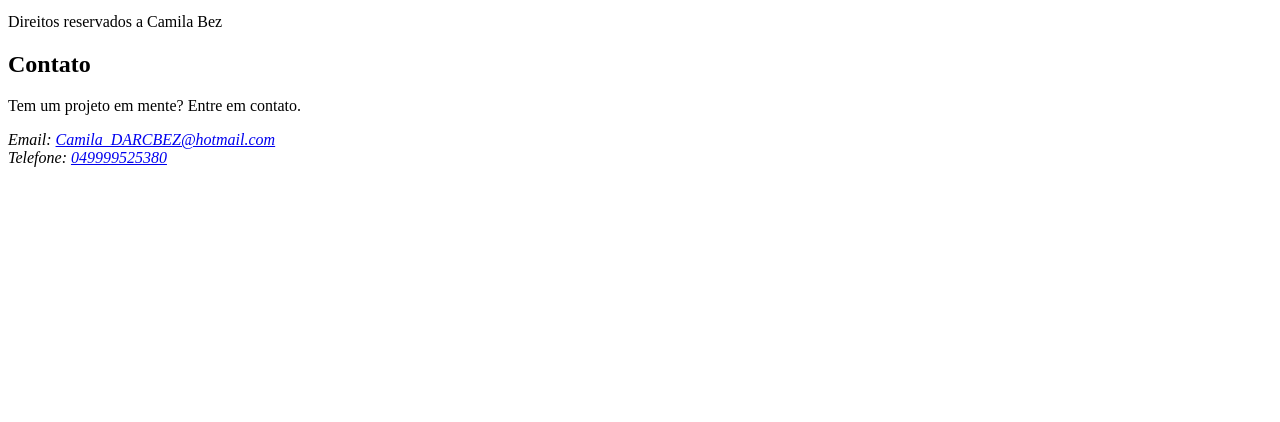
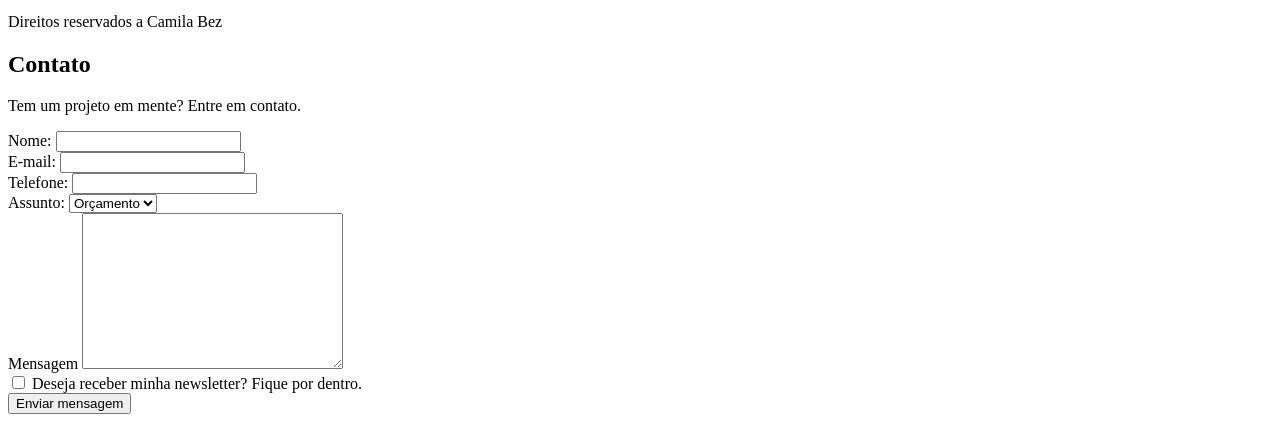
Before and after one commit to camilabeznany21-collab/Site, a plain HTML site: page index.html in a window 1280 px wide. Shown: the part 817-1239 px from the top of the page. Before the commit the page ends 992 px from the top, so only its background shows below. Drawn offline with Linux system fonts and the light colour scheme.

Commit message:
Update index.html

```diff
--- a/index.html
+++ b/index.html
@@ -66,11 +66,42 @@
             <h2>Contato</h2>
             <P>Tem um projeto em mente? Entre em contato.</P>
 
-            <address>
-                Email: <a href="mailto:Camila_DARCBEZ.com">Camila_DARCBEZ@hotmail.com</a> <br>
-                Telefone: <a href="tel:049999525380">049999525380 </a>
+            <form action="">
 
-            </address>
+                <label for="Nome">Nome: </label>
+                <input type="text" id="nome" name="nome" required> <br>
+
+                <label for="email">E-mail: </label>
+                <input type="email" id="email" name="email" required> <br>
+
+                <label for="telefone">Telefone: </label>
+                <input type="tel" id="telefone" name="telefone"> <br>
+
+                <label for="assunto">Assunto: </label>
+                <select name="assunto" id="assunto">
+                    <option value="orcamento">Orçamento</option>
+                    <option value="duvida">Dúvida</option>
+                    <option value="outro">Outro</option>
+                </select>
+
+                <br>
+
+                <label for="mensagem">Mensagem</label>
+                <textarea name="mensagem" id="mensagem" cols="30" rows="10" required></textarea>
+                <br>
+
+                <input type="checkbox" id="incricao" name="inscricao">
+                <label for="inscricao">Deseja receber minha newsletter? Fique por dentro.</label>
+
+                <br>
+
+                <input type="submit" value="Enviar mensagem">
+
+
+
+            </form>
+
+
 
 
         </section>
```
